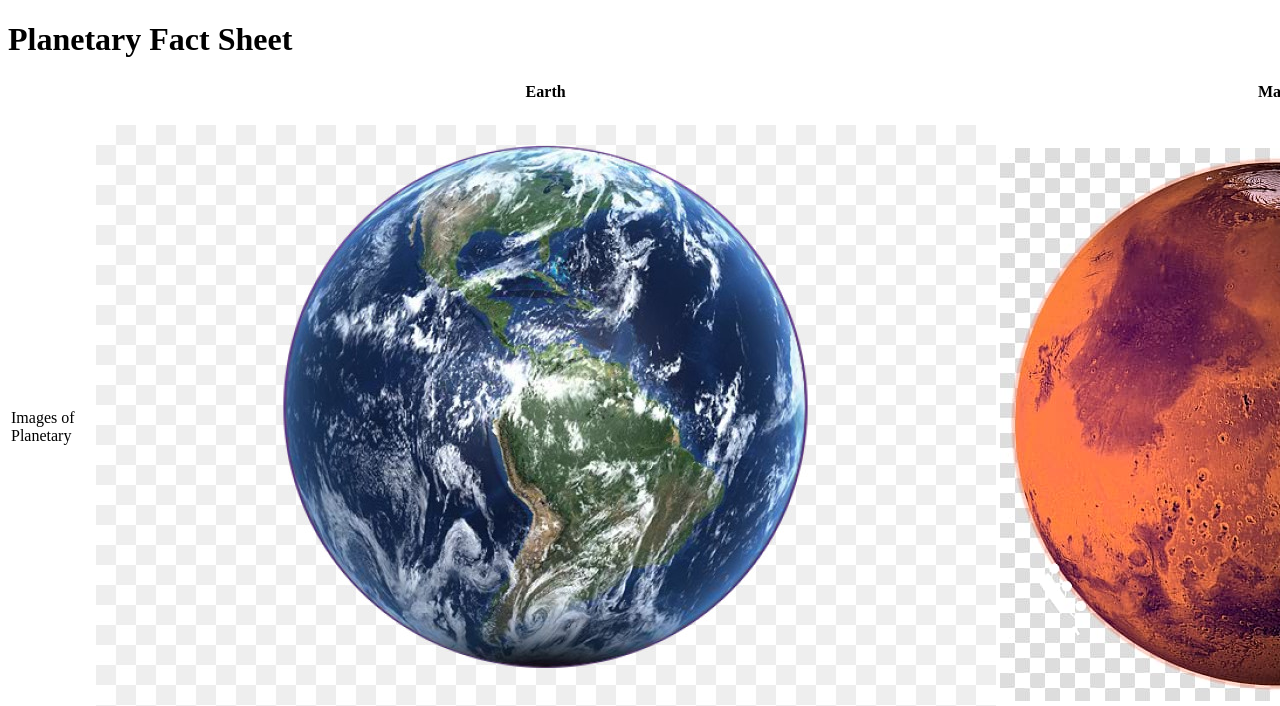
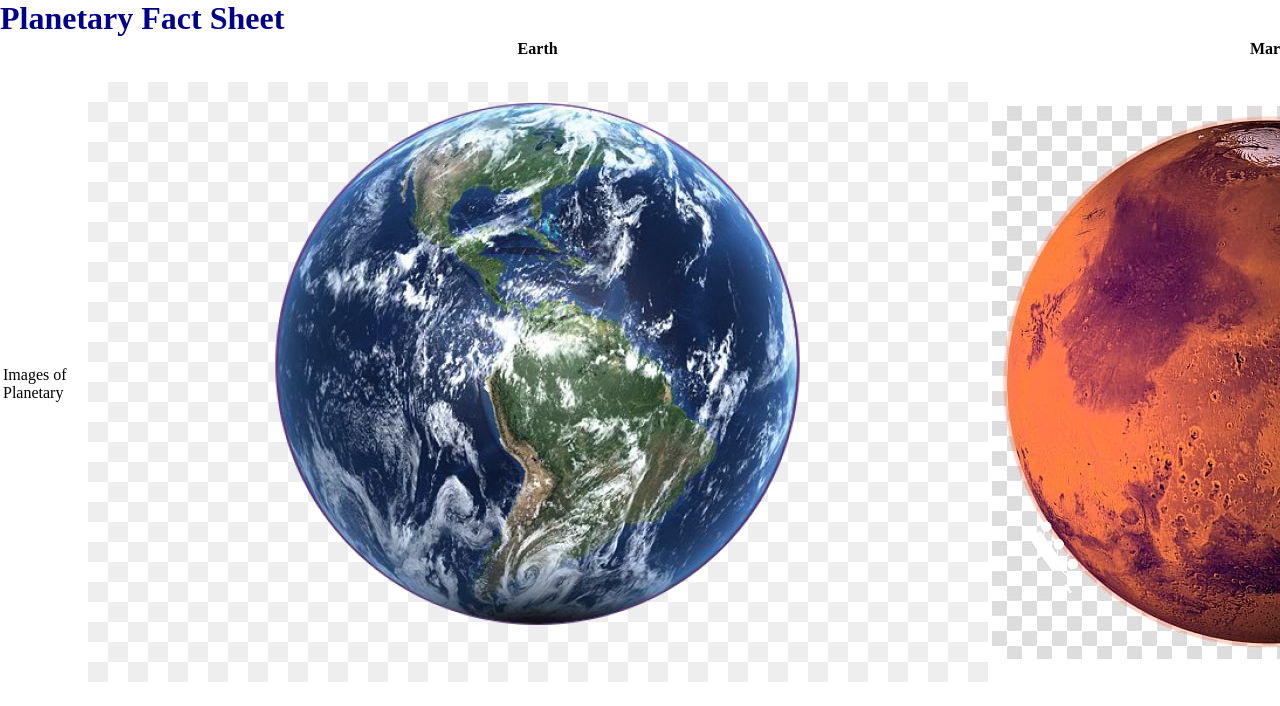
Before and after one commit to jsalazar8/Lab6, a plain HTML site: page index.html in a window 1280 px wide. Shown: the top 706 px of the page. Drawn offline with Linux system fonts and the light colour scheme.

Commit message:
added an id to title and changed its color and appearance

```diff
--- a/css/style.css
+++ b/css/style.css
@@ -1,4 +1,11 @@
 body {
-  margin:auto
+  margin:auto;
   font-family:"Times New Roman", Times, serif;
 }
+#title {
+  margin:auto;
+  color:darkblue;
+  text-align: left;
+  font-size:xx-large;
+  line-height: normal;
+}
--- a/index.html
+++ b/index.html
@@ -6,7 +6,7 @@
   <link rel="stylesheet" href="css/style.css">
 </head>
 <body>
-  <h1>Planetary Fact Sheet</h1>
+  <h1 id="title">Planetary Fact Sheet</h1>
   <table id="planets">
     <tr>
       <th></th>
```
